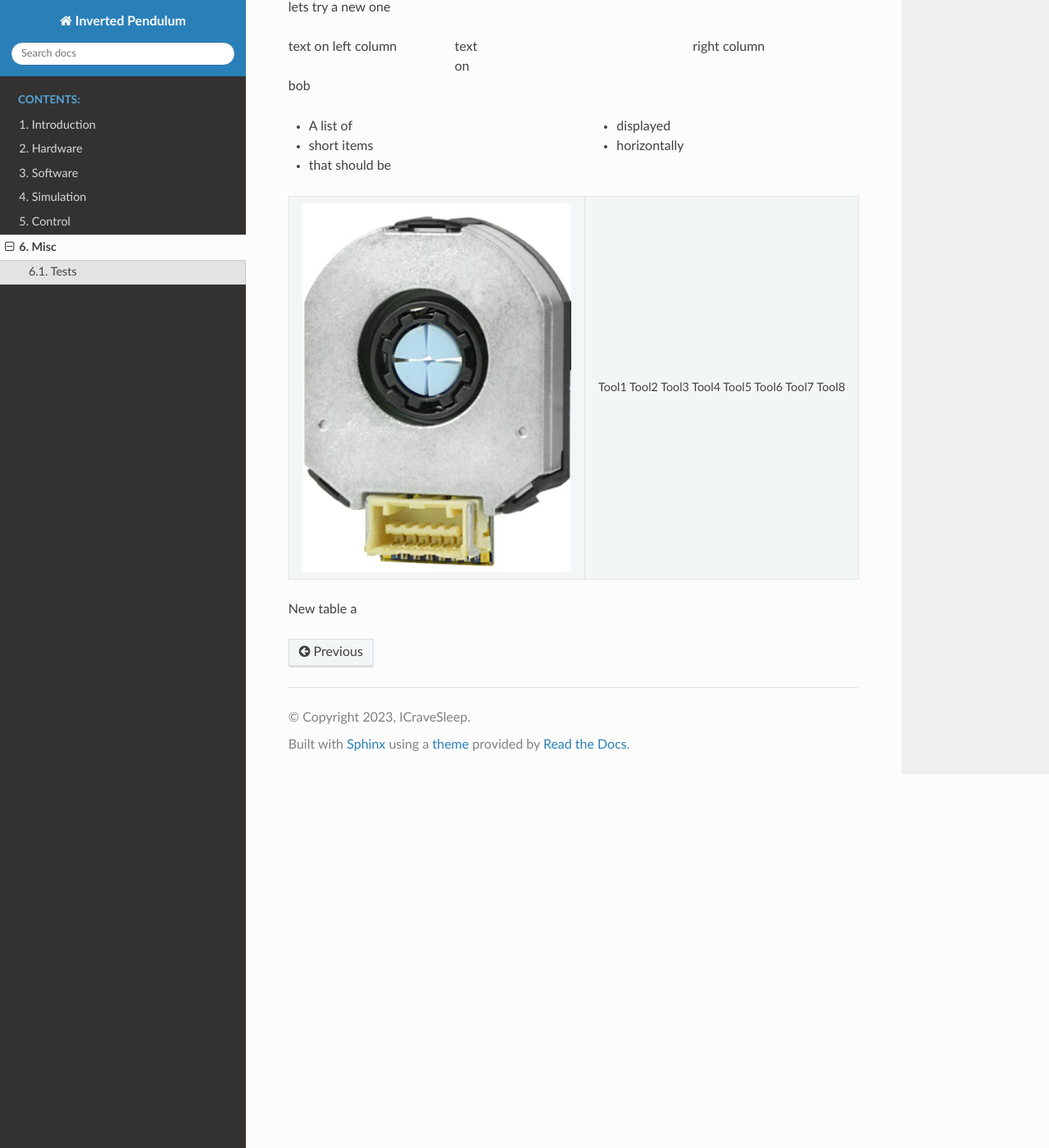
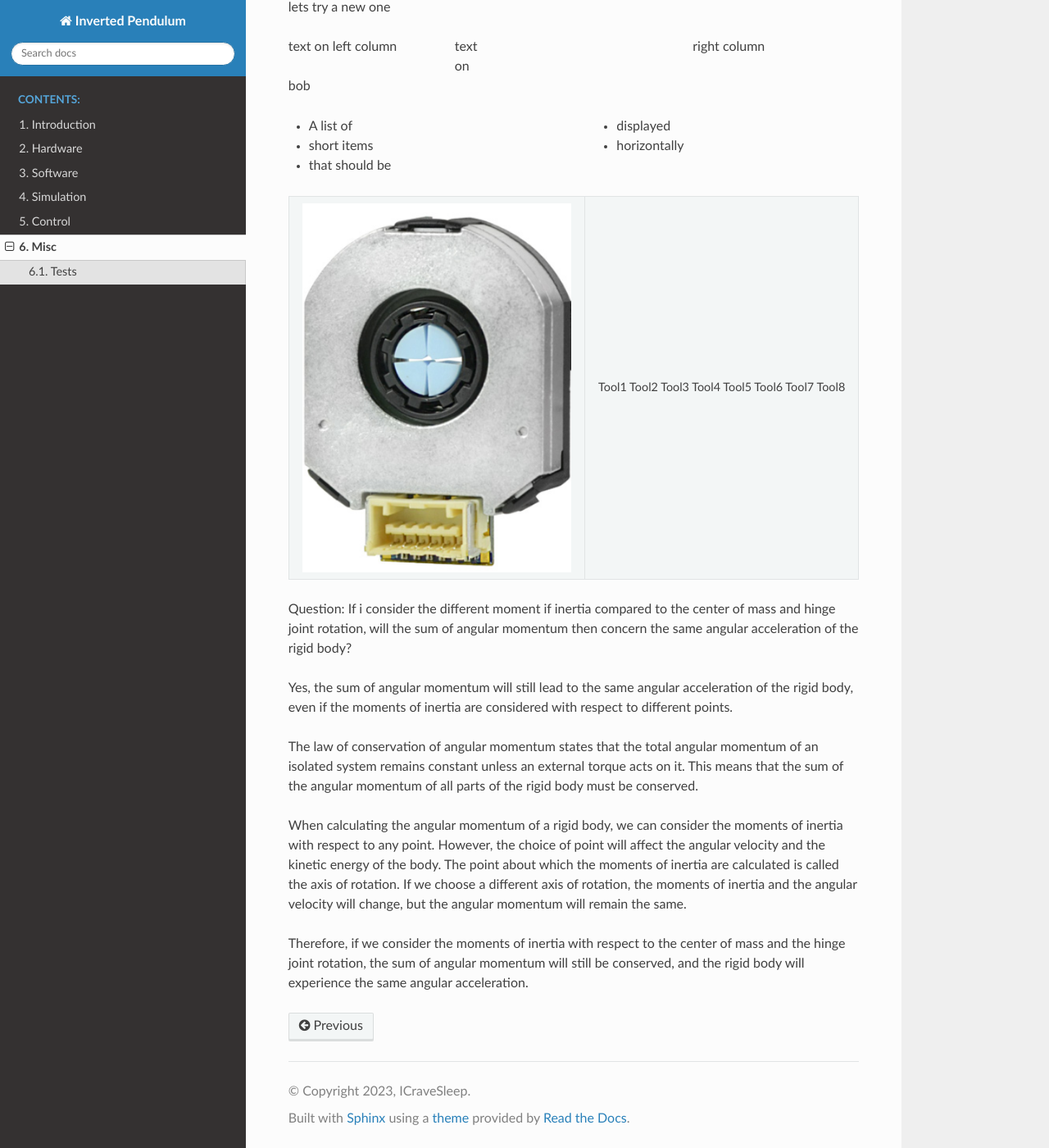
Before and after one commit to JS-Robotics/inverted_pendulum_project, a Sphinx documentation site: the page built from docs/chapters/00_misc.rst, in a window 1280 px wide and 1400 px high, scrolled down 800 px. Shown: the whole window at 82% size. Built offline with Sphinx 7.4.7 and the Read the Docs theme 2.0.0, drawn with Linux system fonts in a browser that asks for light colours.

Commit message:
Did some more documentaion

```diff
--- a/docs/_static/css/custom.css
+++ b/docs/_static/css/custom.css
@@ -20,3 +20,7 @@ div.rightside {
     -webkit-column-count: 2;
     -webkit-column-gap: 20px;
 }
+
+.align-center {
+    text-align: center;
+}
--- a/docs/chapters/00_misc.rst
+++ b/docs/chapters/00_misc.rst
@@ -74,4 +74,13 @@ bob
    +-----------------------------------------------------+--------------------------+
 
 
-New table a
+Question:
+If i consider the different moment if inertia compared to the center of mass and hinge joint rotation, will the sum of angular momentum then concern the same angular acceleration of the rigid body?
+
+Yes, the sum of angular momentum will still lead to the same angular acceleration of the rigid body, even if the moments of inertia are considered with respect to different points.
+
+The law of conservation of angular momentum states that the total angular momentum of an isolated system remains constant unless an external torque acts on it. This means that the sum of the angular momentum of all parts of the rigid body must be conserved.
+
+When calculating the angular momentum of a rigid body, we can consider the moments of inertia with respect to any point. However, the choice of point will affect the angular velocity and the kinetic energy of the body. The point about which the moments of inertia are calculated is called the axis of rotation. If we choose a different axis of rotation, the moments of inertia and the angular velocity will change, but the angular momentum will remain the same.
+
+Therefore, if we consider the moments of inertia with respect to the center of mass and the hinge joint rotation, the sum of angular momentum will still be conserved, and the rigid body will experience the same angular acceleration.
--- a/docs/conf.py
+++ b/docs/conf.py
@@ -14,13 +14,21 @@ release = 'v0.1'
 # -- General configuration ---------------------------------------------------
 # https://www.sphinx-doc.org/en/master/usage/configuration.html#general-configuration
 
+
+
 # Math support> https://sphinx-rtd-trial.readthedocs.io/en/latest/ext/math.html#module-sphinx.ext.mathbase
 # Read the docs theme: https://sphinx-rtd-theme.readthedocs.io/en/stable/index.html
 # Requires to install rtd theme: pip install sphinx_rtd_theme
 extensions = ['sphinx_rtd_theme',
-              'sphinx.ext.mathjax']
+              'sphinx.ext.mathjax',
+              #'sphinx.ext.numfig'
+              ]
 
-# 'sphinx.ext.imgmath'
+# Add figure numbering
+numfig = True
+math_number_all =True
+math_numfig = True
+
 
 templates_path = ['_templates']
 exclude_patterns = ['_build', 'Thumbs.db', '.DS_Store']
```
Also changed, not shown: docs/chapters/04_simulation.rst (+115 -2 lines), docs/figures/04_simulation/CartFBDKD.svg (added), docs/figures/04_simulation/PoleFBDKD.svg (added), docs/figures/04_simulation/PoleKinematicsHelp.svg (added), docs/figures/04_simulation/cart_pole.svg (added).
